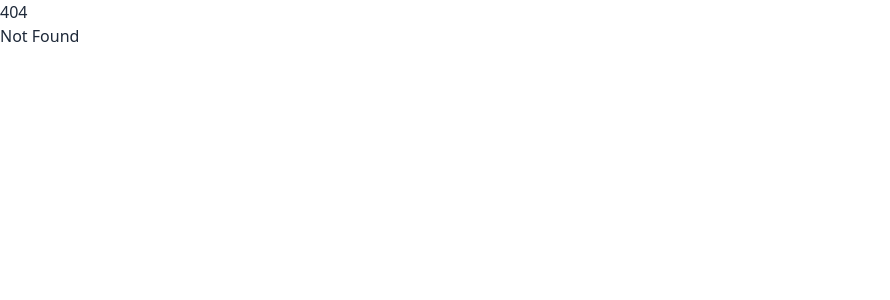
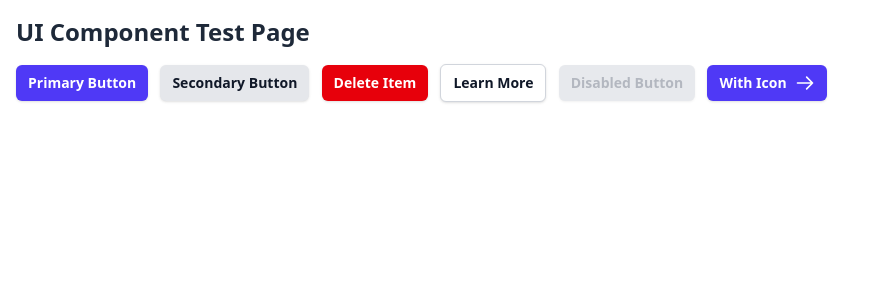
Before and after one commit to hoedhub/hsb-yatim, a SvelteKit app: page /test-ui in a window 1280 px wide. Before the commit this address had no page. Shown: the top 300 px of the page, without its empty margins (0-890 px from the left). Built offline with nearby package versions, Linux system fonts and the light colour scheme.

Commit message:
HyperUI Button

```diff
--- /dev/null
+++ b/src/lib/components/ui/button/Button.svelte
@@ -0,0 +1,37 @@
+<script lang="ts">
+  let {
+    type = "button",
+    variant = "primary", // Default variant is "primary"
+    onclick = () => {},
+    disabled = false, // This prop is passed
+    children,
+    ...rest
+  } = $props<{
+    type?: "button" | "submit" | "reset";
+    variant?: "primary" | "secondary" | "danger" | "outline";
+    onclick?: (event: MouseEvent) => void;
+    disabled?: boolean;
+    children?: any; // For slot content
+    [key: string]: any; // Allow arbitrary HTML attributes
+  }>();
+
+  const baseClasses =
+    "inline-flex items-center justify-center rounded-md px-3 py-2 text-sm font-semibold shadow-sm focus-visible:outline focus-visible:outline-2 focus-visible:outline-offset-2";
+</script>
+
+<button
+  type={type}
+  class="{baseClasses} {disabled ? 'opacity-50 cursor-not-allowed bg-gray-300 text-gray-500 dark:bg-gray-700 dark:text-gray-400' :
+    variant === 'primary' ? 'bg-indigo-600 text-white hover:bg-indigo-500 focus-visible:outline-indigo-600 dark:bg-indigo-700 dark:hover:bg-indigo-600' :
+    variant === 'secondary' ? 'bg-gray-200 text-gray-900 hover:bg-gray-300 focus-visible:outline-gray-400 dark:bg-gray-700 dark:text-white dark:hover:bg-gray-600' :
+    variant === 'danger' ? 'bg-red-600 text-white hover:bg-red-500 focus-visible:outline-red-600 dark:bg-red-700 dark:hover:bg-red-600' :
+    variant === 'outline' ? 'border border-gray-300 bg-white text-gray-900 hover:bg-gray-50 focus-visible:outline-gray-400 dark:text-gray-900 dark:border-gray-700 dark:hover:bg-gray-800' :
+    'bg-indigo-600 text-white hover:bg-indigo-500 focus-visible:outline-indigo-600 dark:bg-indigo-700 dark:hover:bg-indigo-600'}"
+  onclick={onclick}
+  disabled={disabled}
+  {...rest}
+>
+  {#if children}
+    {@render children()}
+  {/if}
+</button>
--- /dev/null
+++ b/src/lib/components/ui/index.ts
@@ -0,0 +1 @@
+export { default as Button } from './button/Button.svelte';
--- a/src/routes/+page.svelte
+++ b/src/routes/+page.svelte
@@ -170,7 +170,7 @@
                 <li>
                     <a
                         class="text-gray-700 transition hover:text-gray-700/75 dark:text-white dark:hover:text-white/75"
-                        href="#"
+                        href="/"
                     >
                         Tentang
                     </a>
@@ -179,7 +179,7 @@
                 <li>
                     <a
                         class="text-gray-700 transition hover:text-gray-700/75 dark:text-white dark:hover:text-white/75"
-                        href="#"
+                        href="/"
                     >
                         Fitur
                     </a>
@@ -188,7 +188,7 @@
                 <li>
                     <a
                         class="text-gray-700 transition hover:text-gray-700/75 dark:text-white dark:hover:text-white/75"
-                        href="#"
+                        href="/"
                     >
                         Kontak
                     </a>
--- /dev/null
+++ b/src/routes/test-ui/+page.svelte
@@ -0,0 +1,23 @@
+<script lang="ts">
+  import { Button } from '$lib/components/ui';
+
+  function handleClick() {
+    alert('Button clicked!');
+  }
+</script>
+
+<div class="p-4 space-y-4">
+  <h1 class="text-2xl font-bold">UI Component Test Page</h1>
+
+  <div class="space-x-2">
+    <Button onclick={handleClick}>Primary Button</Button>
+    <Button variant="secondary" onclick={handleClick}>Secondary Button</Button>
+    <Button variant="danger" onclick={handleClick}>Delete Item</Button>
+    <Button variant="outline" onclick={handleClick}>Learn More</Button>
+    <Button disabled>Disabled Button</Button>
+    <Button variant="primary" onclick={handleClick}>
+      <span>With Icon</span>
+      <svg class="h-5 w-5 ml-2" fill="none" stroke="currentColor" viewBox="0 0 24 24" xmlns="http://www.w3.org/2000/svg"><path stroke-linecap="round" stroke-linejoin="round" stroke-width="2" d="M14 5l7 7m0 0l-7 7m7-7H3"></path></svg>
+    </Button>
+  </div>
+</div>
```
Also changed, not shown: 2 other files (tests, documents, lock files or other folders).
